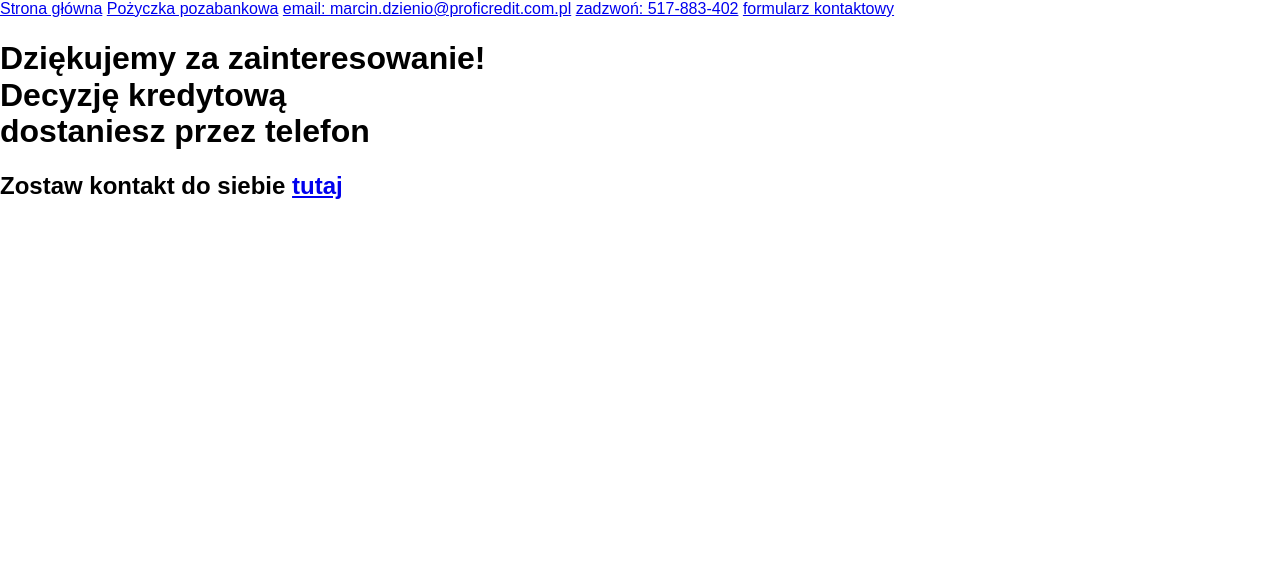
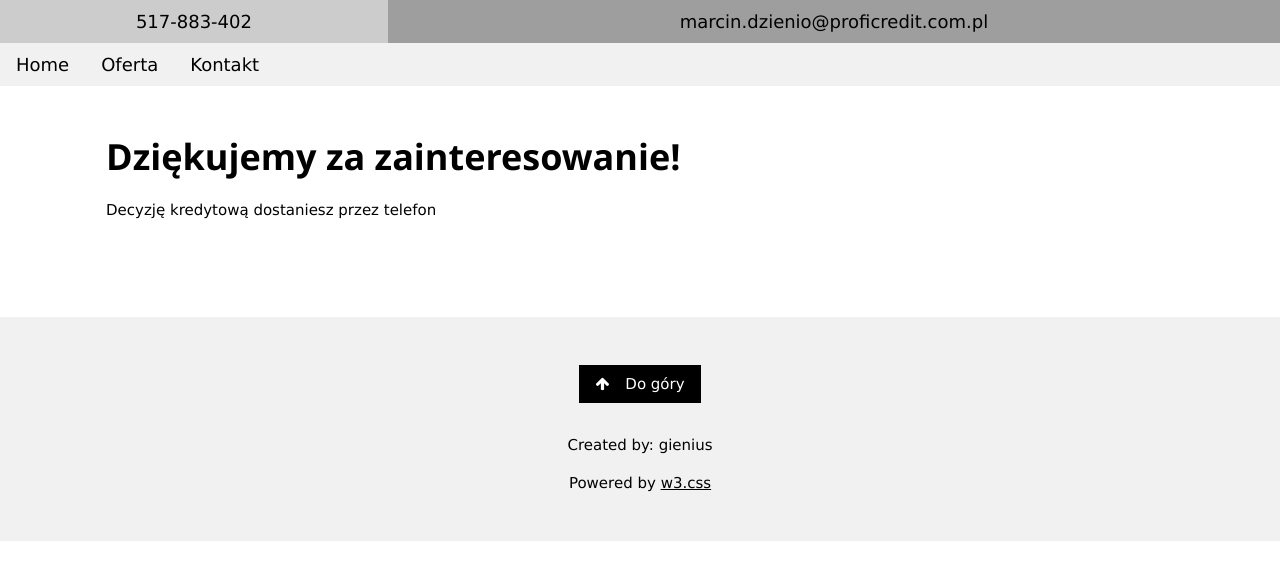
Before and after one commit to rdzienio/loanPage, a PHP site: page /sent.php in a window 1280 px wide. Shown: the top 580 px of the page. Run offline with PHP 8.4, Linux system fonts and the light colour scheme; some libraries are stand-ins or nearby versions.

Commit message:
refactor menu

```diff
--- a/sent.php
+++ b/sent.php
@@ -1,30 +1,105 @@
 <!DOCTYPE html>
 <html>
 <head>
-    <title>Dziękujemy za zainteresowanie decyzją kredytową</title>
-    <link rel="stylesheet" href="styles.css">
-    <link rel="stylesheet" href="https://cdn.jsdelivr.net/npm/purecss@3.0.0/build/pure-min.css" integrity="sha384-X38yfunGUhNzHpBaEBsWLO+A0HDYOQi8ufWDkZ0k9e0eXz/tH3II7uKZ9msv++Ls" crossorigin="anonymous">
-    <meta name="keywords" content="pożyczka online, pożyczka pozabankowa, kredyt gotówkowy">
-    <meta name="description" content="Aby zweryfikować swoją zdolność kredytową nie musisz ruszać się z domu – decyzję dostaniesz przez telefon">
-    <meta name="viewport" content="width=device-width,initial-scale=1">
-  </head>
+<title>Dziękujemy za zainteresowanie naszą ofertą</title>
+<meta charset="UTF-8">
+<meta name="keywords" content="pożyczka online, pożyczka pozabankowa, kredyt gotówkowy">
+<meta name="description" content="Aby zweryfikować swoją zdolność kredytową nie musisz ruszać się z domu – decyzję dostaniesz przez telefon">
+<meta name="viewport" content="width=device-width, initial-scale=1">
+<link rel="stylesheet" href="https://www.w3schools.com/w3css/4/w3.css">
+<link rel="stylesheet" href="https://fonts.googleapis.com/css?family=Lato">
+<link rel="stylesheet" href="https://cdnjs.cloudflare.com/ajax/libs/font-awesome/4.7.0/css/font-awesome.min.css">
+<link rel="stylesheet" href="styles.css">
+<!--style>
+html,body,h1,h2,h3,h4 {font-family:"Lato", sans-serif}
+.mySlides {display:none}
+.w3-tag, .fa {cursor:pointer}
+.w3-tag {height:15px;width:15px;padding:0;margin-top:6px}
+</style-->
+</head>
 <body>
-<div class="topnav">
-  <a href="index.php">Strona główna</a>
-  <a href="pozyczka-pozabankowa.php">Pożyczka pozabankowa</a>
-  <a class="rightnav" href="mailto:przyklad@demo.pl">email: marcin.dzienio@proficredit.com.pl</a>
-  <a class="rightnav" href="formPage.php">zadzwoń: 517-883-402</a>
-  <a class="rightnav" href="formPage.php">formularz kontaktowy</a>
-</div>
-<div class="header">
-  <h1>Dziękujemy za zainteresowanie!<br>Decyzję kredytową<br>dostaniesz przez telefon</h1>
-</div>
-
-<div class="footer">
-    <h2>Zostaw kontakt do siebie <a href="formPage.php">tutaj</a></h2>
-</div>
 
 
 
+<!-- Links (sit on top) -->
+<div class="w3-top w3-mobile">
+<div class="w3-cell-row w3-large w3-grey">
+    <div class="w3-cell w3-mobile">
+      <a href="tel:517-883-402" class="w3-button w3-block w3-mobile">517-883-402</a>
+    </div>
+    <div class="w3-cell w3-mobile">
+      <a href="mailto:marcin.dzienio@proficredit.com.pl" class="w3-button w3-block w3-mobile">marcin.dzienio@proficredit.com.pl</a>
+    </div>
+  </div>
+  <div class="w3-bar w3-large w3-light-grey">
+      <a href="index.php" class="w3-bar-item w3-button">Home</a>
+      <div class="w3-dropdown-hover">
+       <a href="index.php#about"><button class="w3-button">Oferta</button></a>
+        <div class="w3-dropdown-content w3-bar-block w3-card-4">
+          <a href="pozyczka-pozabankowa.php" class="w3-bar-item w3-button">Pożyczki pozabankowe</a>
+          <a href="pozyczka-bez-bik.php" class="w3-bar-item w3-button">Pożyczki bez BIK</a>
+        </div>
+      </div>
+      <a href="formPage.php" class="w3-bar-item w3-button">Kontakt</a>
+  </div>
+</div>
+
+<!-- Content -->
+<div class="w3-content" style="max-width:1100px;margin-top:120px;margin-bottom:80px">
+
+  <div class="w3-panel">
+    <h1><b>Dziękujemy za zainteresowanie!</b></h1>
+    <p>Decyzję kredytową dostaniesz przez telefon</p>
+  </div>
+</div>
+
+<!-- Footer -->
+
+<footer class="w3-container w3-padding-32 w3-light-grey w3-center">
+  <!-- <h4>Footer</h4> -->
+  <a href="#" class="w3-button w3-black w3-margin"><i class="fa fa-arrow-up w3-margin-right"></i>Do góry</a>
+  <!--<div class="w3-xlarge w3-section">
+    <i class="fa fa-facebook-official w3-hover-opacity"></i>
+    <i class="fa fa-instagram w3-hover-opacity"></i>
+    <i class="fa fa-snapchat w3-hover-opacity"></i>
+    <i class="fa fa-pinterest-p w3-hover-opacity"></i>
+    <i class="fa fa-twitter w3-hover-opacity"></i>
+    <i class="fa fa-linkedin w3-hover-opacity"></i>
+  </div> -->
+  <p> Created by: gienius</p>
+  <p>Powered by <a href="https://www.w3schools.com/w3css/default.asp" title="W3.CSS" target="_blank" class="w3-hover-text-green">w3.css</a></p>
+</footer>
+
+
+<script>
+// Slideshow
+var slideIndex = 1;
+showDivs(slideIndex);
+
+function plusDivs(n) {
+  showDivs(slideIndex += n);
+}
+
+function currentDiv(n) {
+  showDivs(slideIndex = n);
+}
+
+function showDivs(n) {
+  var i;
+  var x = document.getElementsByClassName("mySlides");
+  var dots = document.getElementsByClassName("demodots");
+  if (n > x.length) {slideIndex = 1}
+  if (n < 1) {slideIndex = x.length} ;
+  for (i = 0; i < x.length; i++) {
+    x[i].style.display = "none";
+  }
+  for (i = 0; i < dots.length; i++) {
+    dots[i].className = dots[i].className.replace(" w3-white", "");
+  }
+  x[slideIndex-1].style.display = "block";
+  dots[slideIndex-1].className += " w3-white";
+}
+</script>
+
 </body>
 </html>
```
Also changed, not shown: formPage.php (+5 -5 lines), index.php (+5 -5 lines), pozyczka-bez-bik.php (+5 -5 lines), pozyczka-pozabankowa.php (+5 -5 lines).
